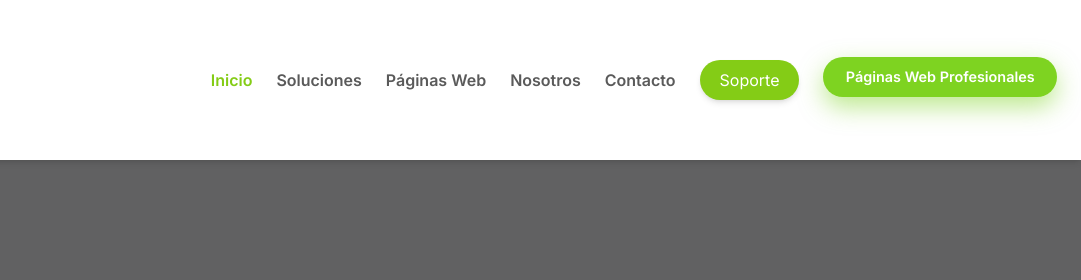
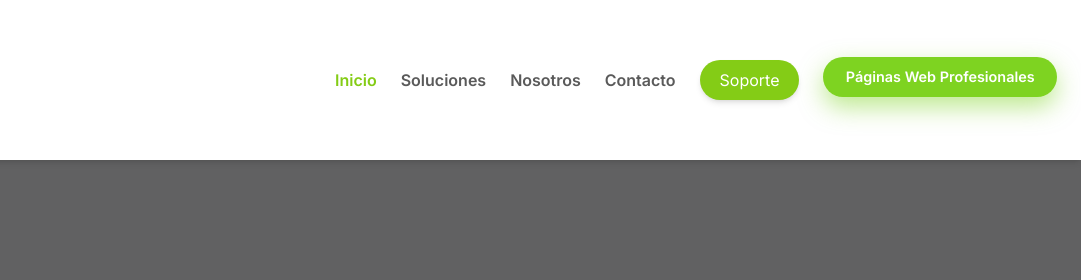
Before and after one commit to Maxlagartilloia/Copier-Sample, a plain HTML site: page index.html in a window 1280 px wide. Shown: the top 280 px of the page, 199-1280 px from the left. Drawn offline with nearby package versions, Linux system fonts and the light colour scheme.

Commit message:
Update index.html

```diff
--- a/index.html
+++ b/index.html
@@ -118,9 +118,6 @@
         <div class="hidden md:flex space-x-6 items-center">
             <a href="index.html" class="text-lime-500 font-semibold">Inicio</a>
             <a href="soluciones.html" class="hover:text-lime-500 font-semibold">Soluciones</a>
-            <a href="https://botandlanding.crisslombeida.com/" class="hover:text-lime-500 font-semibold">
-                Páginas Web
-            </a>
             <a href="nosotros.html" class="hover:text-lime-500 font-semibold">Nosotros</a>
             <a href="contacto.html" class="hover:text-lime-500 font-semibold">Contacto</a>
 
@@ -141,9 +138,6 @@
     <div id="mobile-menu" class="hidden md:hidden bg-white shadow-inner">
         <a href="index.html" class="block py-3 px-6 text-lime-500 font-semibold">Inicio</a>
         <a href="soluciones.html" class="block py-3 px-6">Soluciones</a>
-        <a href="https://botandlanding.crisslombeida.com/" class="block py-3 px-6">
-            Páginas Web
-        </a>
         <a href="nosotros.html" class="block py-3 px-6">Nosotros</a>
         <a href="contacto.html" class="block py-3 px-6">Contacto</a>
         <a href="soporte.html" class="block py-3 px-6 text-white bg-lime-500 text-center font-semibold">
```
